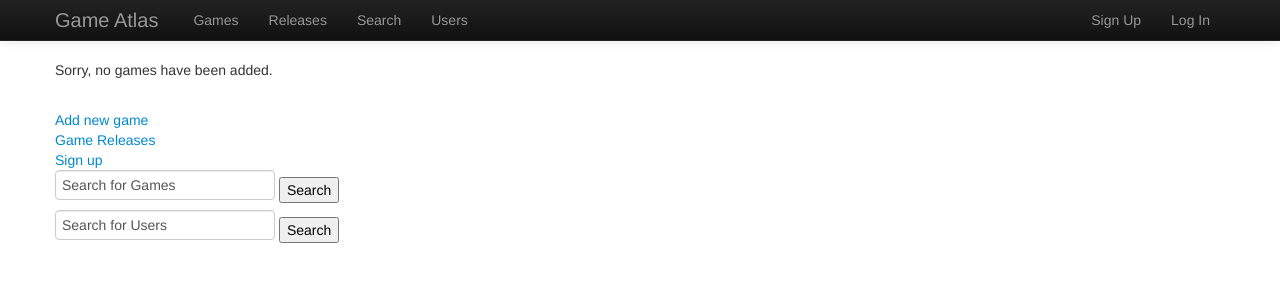
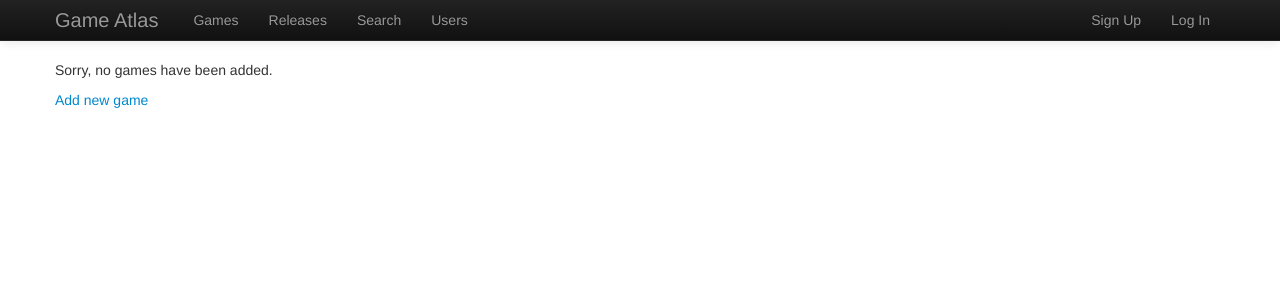
Before and after one commit to SSheldon/game-atlas, a Django app: template games/templates/games/index.html in a window 1280 px wide. Shown: the top 301 px of the page. Run offline with Django 3.2, Linux system fonts and the light colour scheme; the template is opened without the code that fills it, so the values that code supplies are empty.

Commit message:
[games] Cleaned up games index page.

```diff
--- a/games/templates/games/index.html
+++ b/games/templates/games/index.html
@@ -37,20 +37,5 @@
 {% else %}
 <p>Sorry, no games have been added.</p>
 {% endif %}
-<br />
-<a href="{% url 'games:game_add' %}">Add new game</a>
-<br />
-<a href="{% url 'games:releases' %}">Game Releases</a>
-<br />
-<a href="{% url 'accounts:signup' %}">Sign up</a>
-<br />
-<form action="{% url 'games:game_search' %}" method="get" style="display:inline">
-  <input type="text" name="title" value="Search for Games">
-  <input type="submit" value="Search">
-</form>
-<br \>
-<form action="{% url 'accounts:search' %}" method="get" style="display:inline">
-  <input type="text" name="user" value="Search for Users">
-  <input type="submit" value="Search">
-</form>
+<p><a href="{% url 'games:game_add' %}">Add new game</a></p>
 {% endblock %}
```
